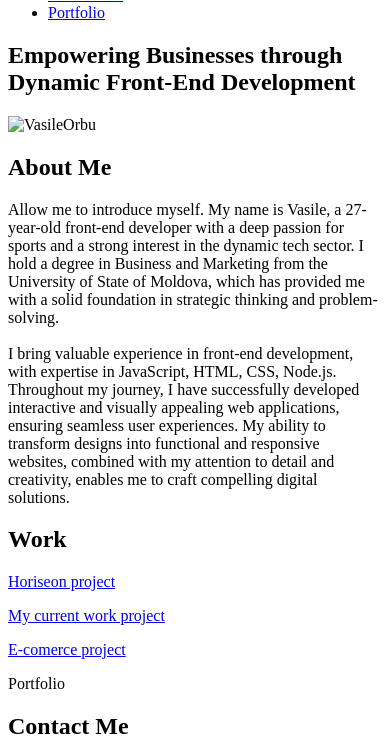
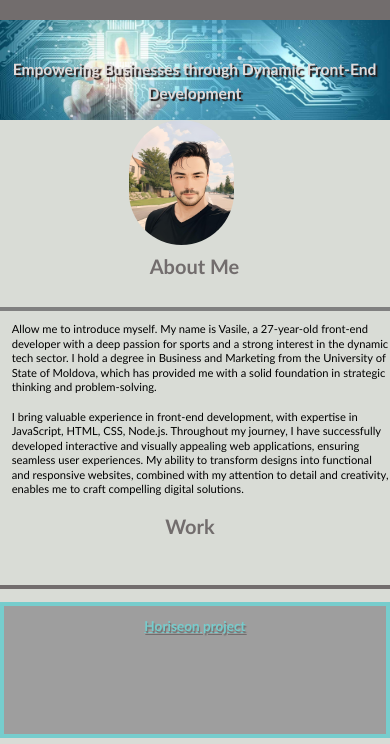
Before and after one commit to Heisen101/Profile, a plain HTML site: page index.html in a window 390 px wide. Shown: the part 130-874 px from the top of the page. Drawn offline with Linux system fonts and the light colour scheme; the site is published under a folder, as on GitHub Pages, so addresses that start at the root find nothing.

Commit message:
changed relative path

```diff
--- a/css.css
+++ b/css.css
@@ -192,7 +192,7 @@ h1 {
      #w2 { margin-left: 6%;
         grid-column: 2/5;
         grid-row: 5/7;
-        background-image: url(/images/AMJewerllyuk.gif);
+        background-image: url(./images/AMJewerllyuk.gif);
         border: solid 4px var(--head1);
         font-weight:  bold;
         text-shadow: 1px 2px 1px var(--header);
@@ -206,7 +206,7 @@ h1 {
     #w3 {
         grid-column:5/8 ;
         grid-row: 5/7;
-        background-image: url(/images/whitespirkelsproject.gif);
+        background-image: url(./images/whitespirkelsproject.gif);
    border: solid 4px var(--head1);
      font-weight:  bold;
      text-shadow: 1px 2px 1px var(--header);
@@ -221,7 +221,7 @@ h1 {
         /* added style proprities to image 4 */
     #w4 { margin-left: 3%;
         color: var(--head1);
-        background-image: url(/images/myprofile.gif);
+        background-image: url(./images/myprofile.gif);
         grid-column:2/8  ;
         grid-row:7/9 ;
         border: solid 6px var(--head1);
@@ -354,7 +354,7 @@ height: 150px;
     /* banner under the header and with cool subtitle*/
     display: flex;
     height: 100px;
-    background-image: url(/images/1892752.jpg);
+    background-image: url(./images/1892752.jpg);
  background-size: cover;
 background-position: center;
 justify-content: flex-end;
@@ -438,7 +438,7 @@ padding: none;
 
  }#w1 {
     margin-left: 0%;
-    background-image: url(/images/Screenshot\ 2023-07-03\ 105737.png);
+    background-image: url(./images/Screenshot\ 2023-07-03\ 105737.png);
     grid-column: 1/9;
     grid-row: 2/4;
  margin-left: none;
@@ -454,7 +454,7 @@ padding: none;
  #w2 { margin-left: 0%;
     grid-column: 1/9;
     grid-row: 4/6;
-    background-image: url(/images/AMJewerllyuk.gif);
+    background-image: url(./images/AMJewerllyuk.gif);
     border: solid 4px var(--head1);
     font-weight:  bold;
     text-shadow: 1px 2px 1px var(--header);
@@ -465,7 +465,7 @@ padding: none;
     text-align: center;
     grid-column:1/9 ;
     grid-row: 7/9;
-    background-image: url(/images/whitespirkelsproject.gif);
+    background-image: url(./images/whitespirkelsproject.gif);
 border: solid 4px var(--head1);
  font-weight:  bold;
  text-shadow: 1px 2px 1px var(--header);
@@ -475,7 +475,7 @@ border: solid 4px var(--head1);
     margin-top: -1%;
     margin-left: 0%;
     color: var(--head1);
-    background-image: url(/images/myprofile.gif);
+    background-image: url(./images/myprofile.gif);
     grid-column:1/9  ;
     grid-row:9/11 ;
     border: solid 6px var(--head1);
--- a/index.html
+++ b/index.html
@@ -6,7 +6,7 @@
   <meta name="viewport" content="width=device-width, initial-scale=1.0">
   <meta http-equiv="X-UA-Compatible" content="ie=edge">
   <title>Lernantino // Web Developer</title>
-  <link rel="stylesheet" href="/css.css">
+  <link rel="stylesheet" href="./css.css">
 
 
 </head>
@@ -35,7 +35,7 @@
     </div>
   </section>
 
-  <img class="me"   src="/images/fotor-ai-2023070383257.jpg" alt="VasileOrbu">
+  <img class="me"   src="./images/fotor-ai-2023070383257.jpg" alt="VasileOrbu">
 
 
   <main class="page-wrapper">
```
